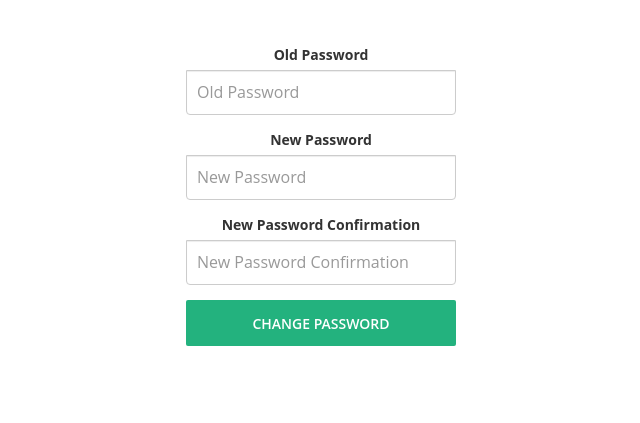
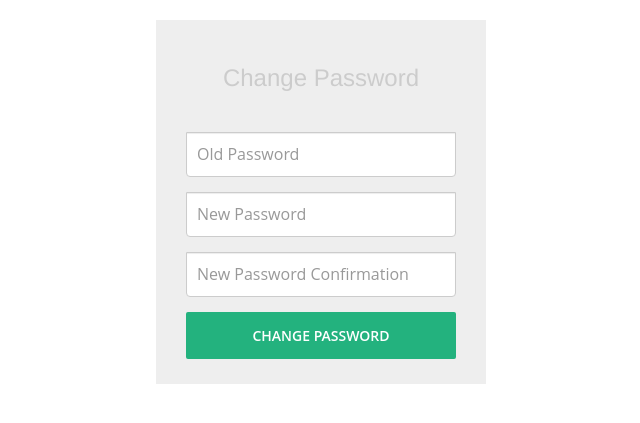
Before and after one commit to hugo506/TimeLogger, a Django app: page /password/ in a window 1280 px wide. Shown: the part 62-485 px from the top of the page, without its empty margins (319-959 px from the left). Run offline with Django 3.2, Linux system fonts and the light colour scheme; a user stored in the database is signed in; some libraries are stand-ins or nearby versions.

Commit message:
more UI Changes

```diff
--- a/static/css/custom.css
+++ b/static/css/custom.css
@@ -81,3 +81,16 @@ body {
 .sidebar{
   background: #eee;
 }
+
+.password-change-form {
+  background: #eee;
+}
+
+.password-change-form > h3{
+  color: #ccc;
+}
+
+.date-form{
+  background: #eee;
+  padding: 20px;
+}
--- a/templates/leaves/index.html
+++ b/templates/leaves/index.html
@@ -3,7 +3,7 @@
 {% block content %}
 <div class="row">
 <div class="col-lg-3">
-    <div class="panel panel-default">
+    <div class="panel panel-default sidebar">
         <div class="panel-heading">Add a new leave!</div>
         <div class="panel-body">
             <!-- THE SIDEPANE -->
@@ -69,7 +69,7 @@
     <h4>Leaves</h4>
     <hr />
         {% if leaves %}
-        <table class="table table-striped">
+        <table class="table table-striped table-bordered">
             <thead>
                 <tr>
                     <th>Start Date</th>
--- a/templates/registration/password_change_done.html
+++ b/templates/registration/password_change_done.html
@@ -1,5 +1,5 @@
 {% extends "activities/base.html" %}
 
 {% block content %}
-    <h1>Password changed successfully!</h1>
+    <h3>Your password changed successfully!</h3>
 {% endblock %}
--- a/templates/registration/password_change_form.html
+++ b/templates/registration/password_change_form.html
@@ -1,23 +1,22 @@
 {% extends "activities/base.html" %}
 
 {% block content %}
-<form method="post" action="{% url 'django.contrib.auth.views.password_change' %}" class="form-signin">
+<form method="post" action="{% url 'django.contrib.auth.views.password_change' %}" class="form-signin password-change-form">
+    <h3>Change Password</h3>
+    <hr />
     {% if form.errors %}
     <div class="alert alert-info"> {{ form.errors}} </div>
     {% endif %}
     {% csrf_token %}
     <div class="form-group">
-        <label for="id_old_password">Old Password</label>
         <input id="id_old_password" name="old_password" type="password" class="form-control" placeholder="Old Password" />
     </div>
 
     <div class="form-group">
-        <label for="id_new_password1">New Password</label>
         <input id="id_new_password1" name="new_password1" type="password" class="form-control" placeholder="New Password" />
     </div>
 
     <div class="form-group">
-        <label for="id_new_password2">New Password Confirmation</label>
         <input id="id_new_password2" name="new_password2" type="password" class="form-control" placeholder="New Password Confirmation" />
     </div>
 
```
Also changed, not shown: templates/activities/myreports.html (+8 -7 lines).
